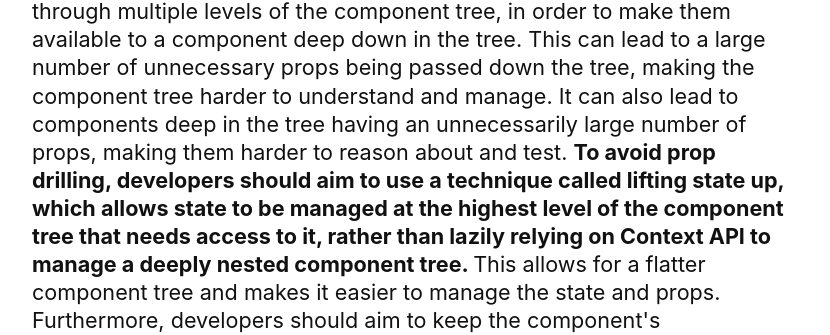
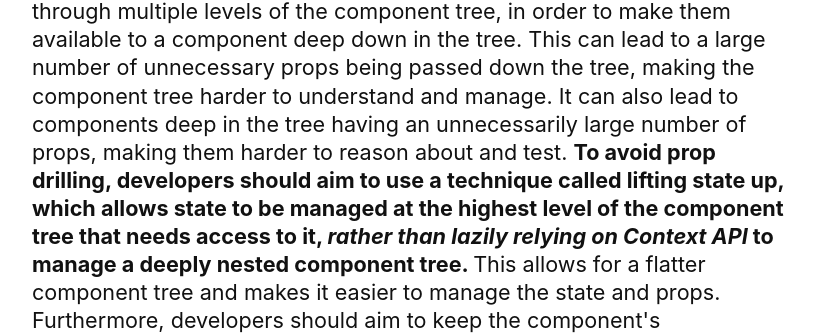
Before and after one commit to CowMuon/react-antipatterns, a plain HTML site: page index.html in a window 1280 px wide. Shown: the part 3395-3730 px from the top of the page, without its empty margins (32-862 px from the left). Drawn offline with Linux system fonts and the light colour scheme.

Commit message:
Update index.html

```diff
--- a/index.html
+++ b/index.html
@@ -91,7 +91,7 @@
     <h2 id="propdrilling" tabindex="-1"> Prop Drilling
       <a class="direct-link" href="#propdrilling">#</a></h2>
     <p>
-      Prop drilling is an anti-pattern in React where props are passed down through multiple levels of the component tree, in order to make them available to a component deep down in the tree. This can lead to a large number of unnecessary props being passed down the tree, making the component tree harder to understand and manage. It can also lead to components deep in the tree having an unnecessarily large number of props, making them harder to reason about and test. <b>To avoid prop drilling, developers should aim to use a technique called lifting state up, which allows state to be managed at the highest level of the component tree that needs access to it, rather than lazily relying on Context API to manage a deeply nested component tree. </b>This allows for a flatter component tree and makes it easier to manage the state and props. Furthermore, developers should aim to keep the component's responsibilities small and focused, this will help to make the codebase more readable and maintainable.
+      Prop drilling is an anti-pattern in React where props are passed down through multiple levels of the component tree, in order to make them available to a component deep down in the tree. This can lead to a large number of unnecessary props being passed down the tree, making the component tree harder to understand and manage. It can also lead to components deep in the tree having an unnecessarily large number of props, making them harder to reason about and test. <b>To avoid prop drilling, developers should aim to use a technique called lifting state up, which allows state to be managed at the highest level of the component tree that needs access to it, <i>rather than lazily relying on Context API </i>to manage a deeply nested component tree. </b>This allows for a flatter component tree and makes it easier to manage the state and props. Furthermore, developers should aim to keep the component's responsibilities small and focused, this will help to make the codebase more readable and maintainable.
   </p>
 
   <h2 id="context" tabindex="-1"> Over Reliance on Context
```
